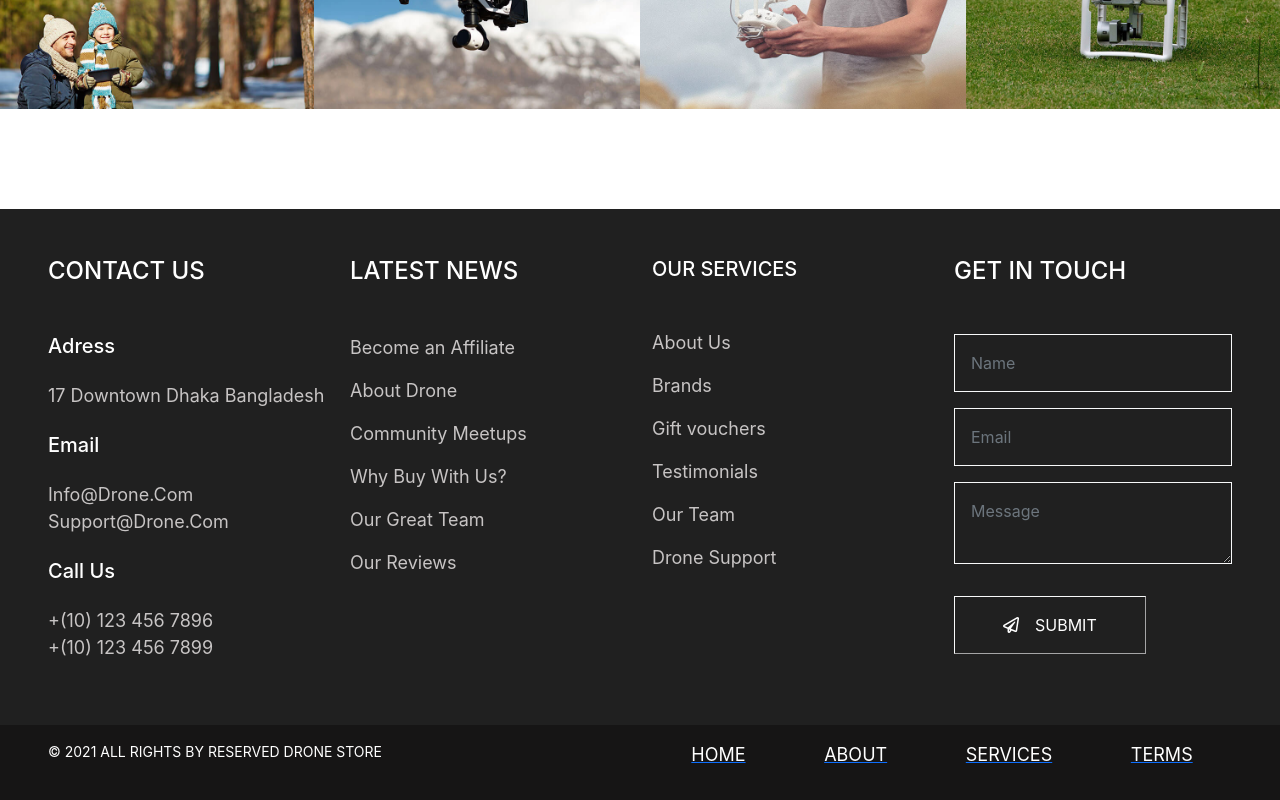
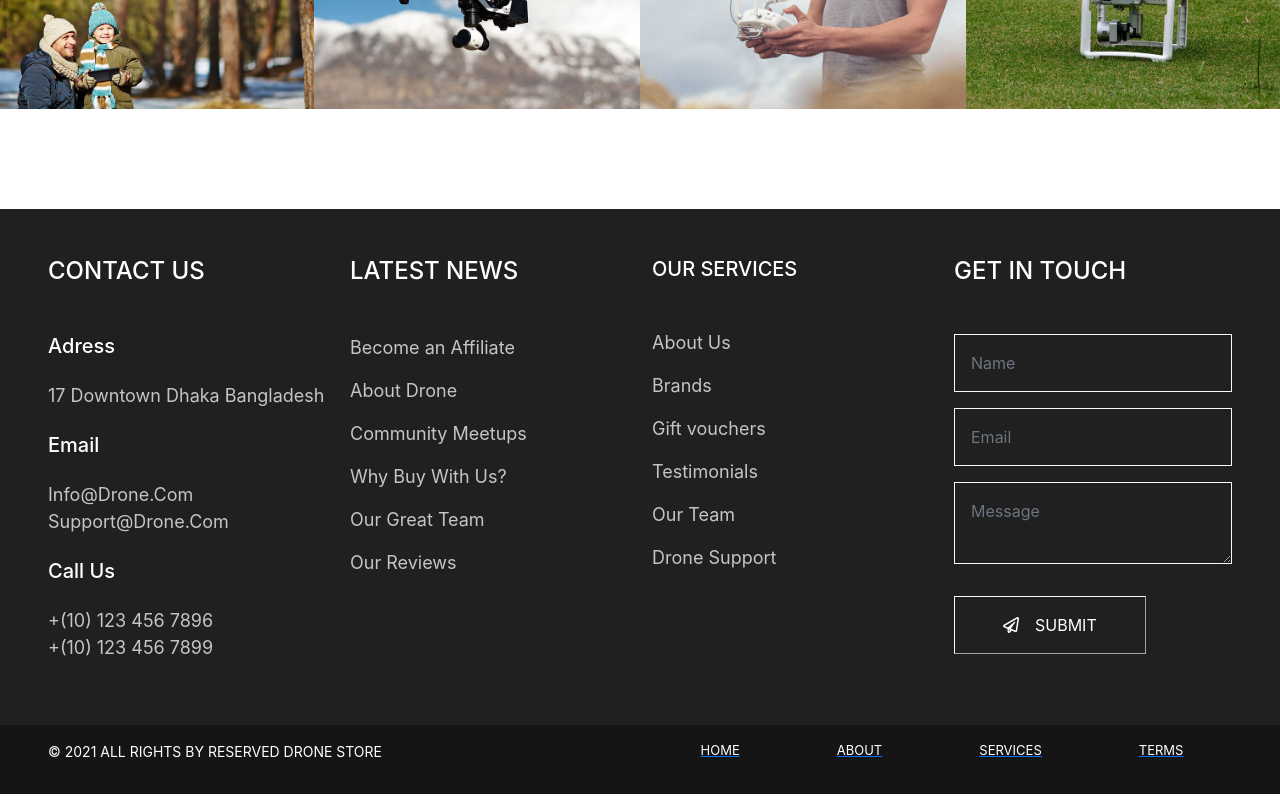
Before and after one commit to torisd560/Drone-Shop-Client--side, a React (Create React App) app: page / in a window 1280 px wide. Shown: the part 1975-2775 px from the top of the page. Built offline with nearby package versions, Linux system fonts and the light colour scheme; no server answers.

Commit message:
added all updates

```diff
--- a/src/Pages/Shared/Footer/Footer.js
+++ b/src/Pages/Shared/Footer/Footer.js
@@ -52,11 +52,11 @@ const Footer = () => {
                     <Col sm={12} md={6}>
                         <p className = 'text-white' style = {{fontSize :'14px'}}>© 2021 ALL RIGHTS BY RESERVED DRONE STORE</p>
                     </Col>
-                    <Col sm={12} md={6} className = 'd-flex justify-content-around'  style = {{fontSize :'14px'}}>
-                        <Link to = '/home'><p className = 'text-white'>HOME</p></Link>
-                        <Link to ='/about'><p className = 'text-white'>ABOUT</p></Link>
-                        <Link to ='/moreProducts'> <p className = 'text-white'>SERVICES</p></Link>
-                        <Link to ='/'> <p className = 'text-white'>TERMS</p></Link>
+                    <Col sm={12} md={6} className = 'd-flex justify-content-around'  style = {{fontSize :'13px'}}>
+                        <Link to = '/home'><span className = 'text-white'>HOME</span></Link>
+                        <Link to ='/about'><span className = 'text-white'>ABOUT</span></Link>
+                        <Link to ='/moreProducts'> <span className = 'text-white'>SERVICES</span></Link>
+                        <Link to ='/'> <span className = 'text-white'>TERMS</span></Link>
                     </Col>
                 </Row>
         </div >
```
